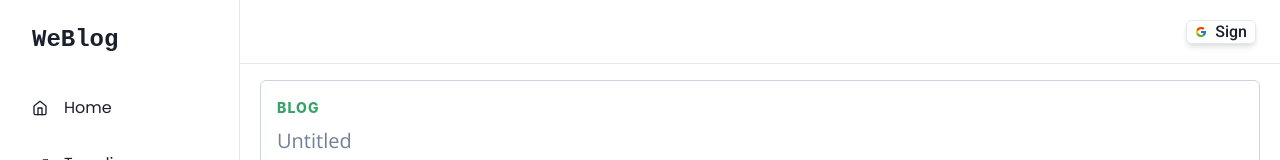
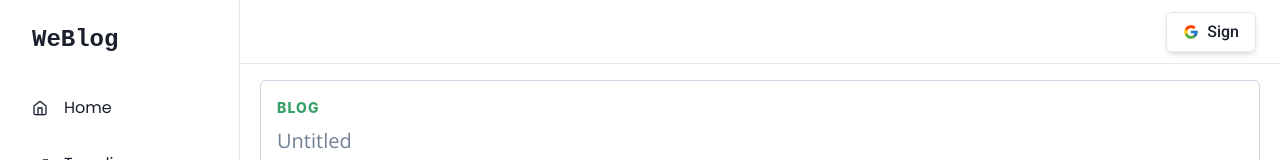
Before and after one commit to DARIYAVALI60/blog_nextjs, a Next.js app: page /newblog in a window 1280 px wide. Shown: the top 160 px of the page. Built offline with nearby package versions, Linux system fonts and the light colour scheme; no server answers.

Commit message:
Size update

```diff
--- a/components/Navbar/Sign_in_Button.tsx
+++ b/components/Navbar/Sign_in_Button.tsx
@@ -13,7 +13,7 @@ export default function Sign_in_Button() {
         }}
         variant={"outline"}
         leftIcon={<FcGoogle />}
-        size={"xs"}
+        size={"md"}
         onClick={() => signIn("google", { callbackUrl: "/" })}
       >
         <Center>
```
